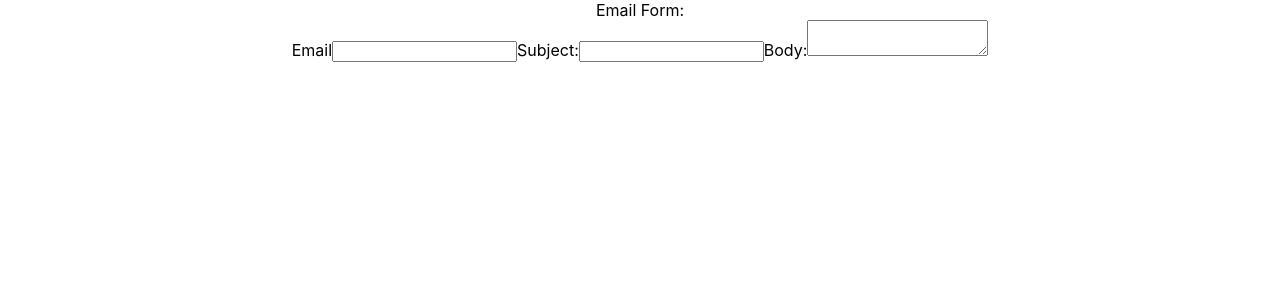
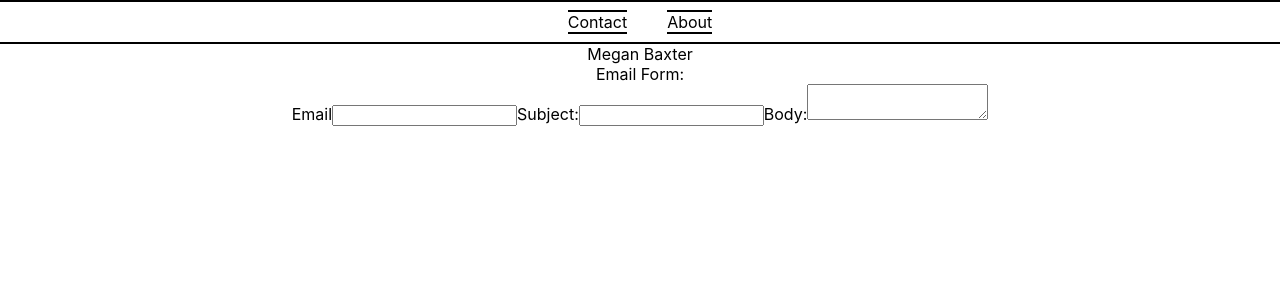
Before and after one commit to Crispyshill/portfolio-frontend, a React (Create React App) app: page / in a window 1280 px wide. Shown: the top 300 px of the page. Built offline with nearby package versions, Linux system fonts and the light colour scheme.

Commit message:
Added a navigation banner and about page
Nagivation banner does not have funcitonality yet, and has spans rather than link elements. Link elements should be used, and Router should be used. Also the about page is not fleshed out yet.

```diff
--- a/src/App.js
+++ b/src/App.js
@@ -1,11 +1,13 @@
 import logo from './logo.svg';
 import './App.css';
-import EmailForm from './emailForm/EmailForm'
+import EmailForm from './shared/emailForm/EmailForm'
+import AboutPage from './aboutPage/AboutPage'
 
 function App() {
   return (
     <div className="App">
-      <EmailForm/>
+	<AboutPage/>
+        <EmailForm/>
     </div>
   );
 }
--- /dev/null
+++ b/src/aboutPage/AboutPage.js
@@ -0,0 +1,10 @@
+import Navigation from '../shared/Navigation'
+
+export default function(){
+	return (
+		<div>
+			<Navigation/>
+			<span>Megan Baxter</span>
+		</div>
+	);
+}
--- a/src/index.css
+++ b/src/index.css
@@ -10,4 +10,6 @@ body {
 code {
   font-family: source-code-pro, Menlo, Monaco, Consolas, 'Courier New',
     monospace;
+
+
 }
--- /dev/null
+++ b/src/shared/Navigation.css
@@ -0,0 +1,45 @@
+/* Navigation.css */
+.navigation-banner {
+    display: flex;
+    justify-content: center;
+    align-items: center;
+    background-color: white;
+    padding: 10px 0;
+    color: black;
+    border-top: 2px solid black;
+    border-bottom: 2px solid black;
+}
+
+.navigation-item {
+    margin: 0 20px;
+    cursor: pointer;
+    font-size: 16px;
+    position: relative;
+}
+
+.navigation-item::before,
+.navigation-item::after {
+    content: '';
+    position: absolute;
+    width: 100%;
+    height: 2px;
+    background-color: black;
+    transform: scaleX(1);
+    transform-origin: center;
+    transition: transform 0.3s ease-in-out;
+    left: 0; /* Ensure lines start from the left edge */
+    right: 0; /* Ensure lines end at the right edge */
+}
+
+.navigation-item::before {
+    top: -2px; /* Adjust position of the upper line */
+}
+
+.navigation-item::after {
+    bottom: -2px; /* Adjust position of the lower line */
+}
+
+.navigation-item:hover::before,
+.navigation-item:hover::after {
+    transform: scaleX(0);
+}
--- /dev/null
+++ b/src/shared/Navigation.js
@@ -0,0 +1,11 @@
+import react from 'react'
+import './Navigation.css'
+
+export default function Navigation(){
+	return (
+		<div className="navigation-banner">
+			<span className="navigation-item">Contact</span>
+			<span className="navigation-item">About</span>
+		</div>
+	);
+}
```
Also changed, not shown: src/shared/emailForm/EmailForm.js (renamed from src/emailForm/EmailForm.js).
